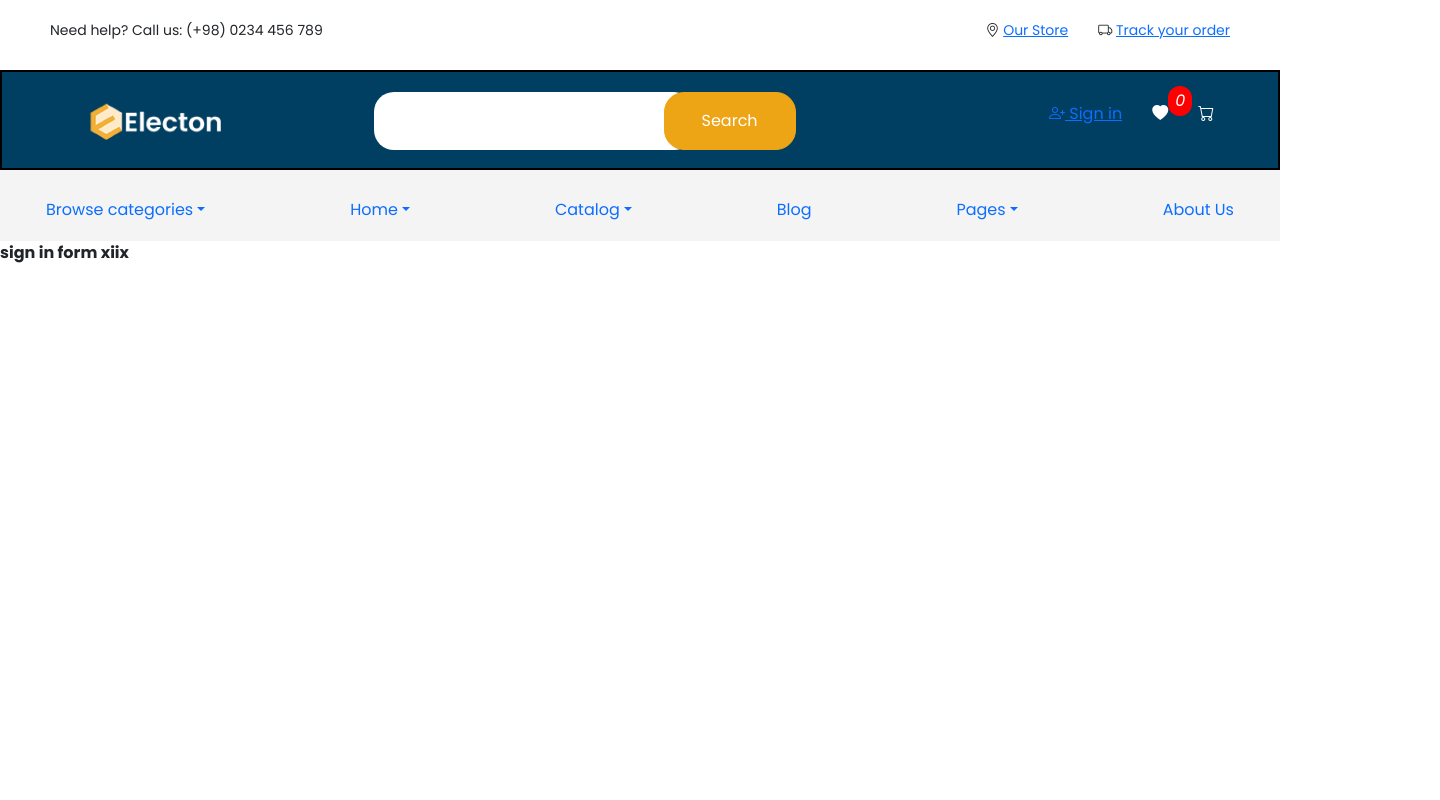
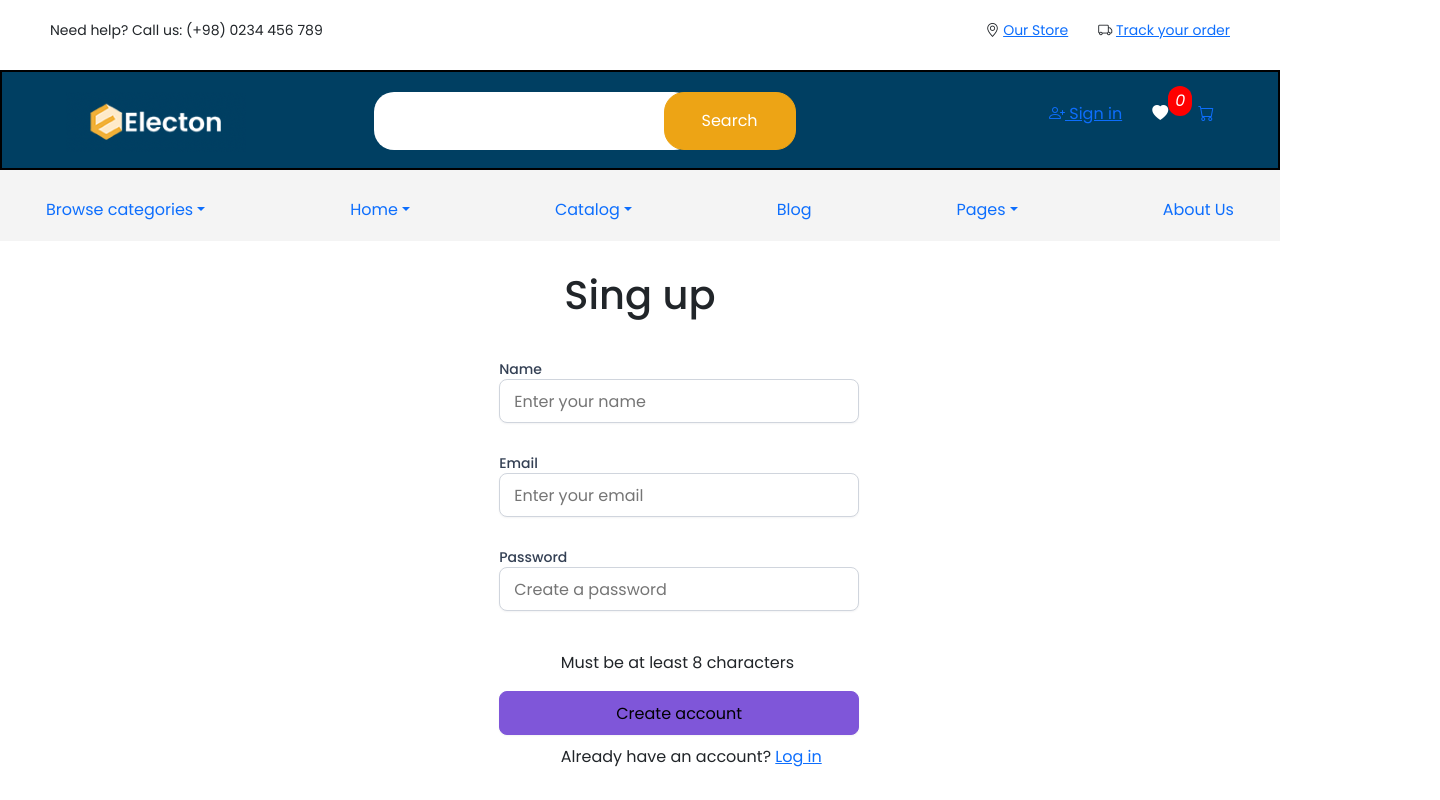
Before and after one commit to Tuvshin2635/Electron-website, a React (Create React App) app in the folder electron-project/: page /SingIn in a window 1280 px wide. Shown: the top 800 px of the page, 1440 px wide, since content can reach past the window. Built offline with nearby package versions, Linux system fonts and the light colour scheme; a web font is replaced by a local one.

Commit message:
search and routes

```diff
--- a/electron-project/package.json
+++ b/electron-project/package.json
@@ -16,6 +16,7 @@
     "react-bootstrap": "^2.7.0",
     "react-bootstrap-icons": "^1.10.2",
     "react-dom": "^18.2.0",
+    "react-router": "^6.6.2",
     "react-router-dom": "^6.6.2",
     "react-scripts": "5.0.1",
     "react-simple-star-rating": "^5.1.7",
--- a/electron-project/src/App.css
+++ b/electron-project/src/App.css
@@ -42,7 +42,7 @@
 }
 
 .bi .bi-cart {
-  color:  red;
+  color: red;
 }
 
 input {
@@ -77,10 +77,9 @@ input {
   height: 200px;
   display: none;
 }
-.hearthCart .bi{
+.hearthCart .bi {
   color: #eda415;
 }
-
 
 .too {
   color: white;
@@ -90,7 +89,6 @@ input {
   border-radius: 30px;
   padding: 3px 7px;
   margin-top: -16px;
-
 }
 
 /* HeadAdvertisment */
@@ -273,18 +271,17 @@ input {
 .productMainApp {
   /* width: calc(100%-8) -20px; */
   /* width: calc(100% / 2) - 20px; */
-
 }
-.heartImg{
+.heartImg {
   display: flex;
   justify-content: space-evenly;
 }
-.heartImg p{
+.heartImg p {
   font-size: 30px;
   color: #eda415;
 }
 
-.heartImg p:active{
+.heartImg p:active {
   /* font-size: 40px; */
   color: rgb(251, 255, 0);
   /* border-radius: 40px; */
@@ -292,10 +289,7 @@ input {
   /* padding: 5px; */
 }
 
-
-
 .productMain {
-
   margin-top: 40px;
   margin-left: 30px;
   display: flex;
@@ -846,3 +840,60 @@ input {
   color: #3b3b3b;
   font-size: 30px;
 }
+
+/* sign up parts  */
+
+.signUpForm {
+  display: flex;
+  flex-direction: column;
+  margin-top: 40px;
+  margin-left: 39%;
+  width: 770px;
+  height: 500px;
+}
+
+.signUpForm input {
+  /* margin-left: 20%; */
+
+  align-items: center;
+  padding: 10px 14px;
+  gap: 8px;
+  width: 360px;
+  height: 44px;
+  background: #ffffff;
+  border: 1px solid #d0d5dd;
+  box-shadow: 0px 1px 2px rgba(16, 24, 40, 0.05);
+  border-radius: 8px;
+  margin-bottom: 30px;
+}
+
+.signUpForm label {
+  /* margin-left: 27%; */
+  font-weight: 500;
+  font-size: 14px;
+  line-height: 20px;
+  color: #344054;
+}
+
+.signUpForm button {
+  /* margin-left: 27%; */
+  align-items: center;
+  padding: 10px 18px;
+  gap: 8px;
+  width: 360px;
+  height: 44px;
+  background: #7f56d9;
+  border: 1px solid #7f56d9;
+  box-shadow: 0px 1px 2px rgba(16, 24, 40, 0.05);
+  border-radius: 8px;
+}
+
+.signUpForm p {
+  margin-left: 8%;
+  margin-top: 10px;
+}
+
+.signUpTitle {
+  margin-top: 30px;
+  text-align: center;
+}
--- a/electron-project/src/App.js
+++ b/electron-project/src/App.js
@@ -7,21 +7,37 @@ import { useState } from "react";
 import SingIn from "./links/SignIn";
 import { Routes, Route, Link } from "react-router-dom";
 import MainPage from "./links/Home";
+import Footer from "./Components/Footer";
+import FooterPart2 from "./Components/FooterPart2";
+import FooterSecond from "./Components/FooterPart3";
+import Cart from "./links/Cart";
+// import {MainPage, setWishlist, cartShop} from './links/Home';
 
 function App() {
+
+
+
   const [wishlist, setWishlist] = useState(0);
   const [cartShop, setCartShop] = useState(0);
 
   return (
     <div>
       <HeadHelp />
-      <SearchBar data={wishlist} data2={setCartShop} />
+      <SearchBar  data={wishlist} data2={setCartShop}  />
       <MainMenu />
 
       <Routes>
         <Route path="/SingIn" element={<SingIn />} />
-        <Route path="/MainPage" element={<MainPage />} />
+        <Route path="/Cart" element={<Cart />} />
+        <Route path="/MainPage" element={<MainPage />}
+         />
       </Routes>
+
+      <Footer />
+      <div className="footerPart3Container">
+        <FooterPart2 />
+        <FooterSecond />
+      </div>
     </div>
   );
 }
--- a/electron-project/src/Components/MainProduct.jsx
+++ b/electron-project/src/Components/MainProduct.jsx
@@ -1,32 +1,26 @@
 import { mainProduct } from "../Data/Banners";
 import AliceCarousel from "react-alice-carousel";
 import { Rating } from "react-simple-star-rating";
-import { useState } from "react";
-import ModalProduct from "./Component-Detail/ModalProduct";
 
 function ProductMain(props) {
   const handleClick = () => {
     props.setWishlist(props.wishlist + 1);
   };
 
-  // const [cart, setCart] = useState(0);
   const handleCart = (props) => {
-    console.log({ handleCart });
+    // console.log({ handleCart });
     props.setCartShop(props.cartShops);
-    // console.log(props.CartShop);
   };
+
 
   const ProductMains = mainProduct.map((data) => {
     return (
       <div className="productMain">
         <div className="heartImg">
-          <button onClick={<ModalProduct/>}> </button>
           <img src={data.thumbnail}  />
           <div>
-            {" "}
             <p onClick={handleClick}>
-              {" "}
-              <i class="bi bi-heart-fill"></i>{" "}
+              <i class="bi bi-heart-fill"></i>
             </p>
           </div>
         </div>
@@ -38,7 +32,9 @@ function ProductMain(props) {
           </div>
           <div>
             <p className="productCart">
-              <i class="bi bi-cart" onClick={handleCart}></i>
+              <i class="bi bi-cart"
+              // onClick={handleCart}
+              ></i>
             </p>
           </div>
         </div>
--- a/electron-project/src/Components/SearchBar.js
+++ b/electron-project/src/Components/SearchBar.js
@@ -1,63 +1,60 @@
 import React from "react";
 import SingIn from "../links/SignIn";
 import "./SearchBar.css";
-import {Routes, Route, Link} from "react-router-dom";
-
-
-
-
+import { Routes, Route, Link } from "react-router-dom";
+import { useState } from "react";
 
 // cartBoxContainer
 
-function SearchBar({ placeholder, data}) {
-  function cartContainer() {
+function SearchBar({ placeholder, data, data2 }) {
 
-    let cartBoxContainer = document.getElementById("cartBox");
-    if (cartBoxContainer.style.display != "block") {
-      cartBoxContainer.style = "display:block";
-    } else {
-      cartBoxContainer.style = "display:none";
-    }
-  }
+  const [search, setSearch] = useState('');
+  console.log(search);
+
+  // function cartContainer() {
+
+  //   let cartBoxContainer = document.getElementById("cartBox");
+  //   if (cartBoxContainer.style.display != "block") {
+  //     cartBoxContainer.style = "display:block";
+  //   } else {
+  //     cartBoxContainer.style = "display:none";
+  //   }
+  // }
 
   return (
     <div className="search">
       <div>
         <Link to="/MainPage">
-
-        <img src="images/logo.png" alt="logo" />{" "}
+          <img src="images/logo.png" alt="logo" />
         </Link>
       </div>
       <div className="searchInputs">
-        <input type="text" placeholder={placeholder} />
+        <input type="text" onChange={(data) => setSearch(data.target.value)}
+        // placeholder={placeholder}
+        />
         <div className="searchButton">
           <button> Search </button>
         </div>
       </div>
       <div className="dataResult"></div>
       <div className="signInHeart">
-        <p >
+        <p>
           <Link to="/SingIn">
             <i class="bi bi-person-plus"></i> Sign in
           </Link>
         </p>
         <p className="heartCart">
           <i class="bi bi-heart-fill">
-            <a className="too">{data}</a>{" "}
+            <a className="too">{data}</a>
           </i>
         </p>
         <p>
-        <i class="bi bi-cart" onClick={cartContainer} >
-            <div id="cartBox"  >
-                { }
-
-            </div>
+          <Link to="/Cart">
+            <i class="bi bi-cart">
             </i>
+          </Link>
         </p>
       </div>
-
-
-
     </div>
   );
 }
--- /dev/null
+++ b/electron-project/src/links/Cart.jsx
@@ -0,0 +1,10 @@
+import React from 'react'
+
+export default function Cart() {
+  return (
+    <div>
+      <h1 className="cartTitle"> Cart parts </h1>
+
+    </div>
+  )
+}
--- a/electron-project/src/links/Home.jsx
+++ b/electron-project/src/links/Home.jsx
@@ -1,11 +1,5 @@
-// import "./App.css";
 import "../App.css";
-
 import { useState } from "react";
-// import {Routes, Route, Link} from "react-router-dom";
-import HeadHelp from "../Components/HeadHelp";
-import SearchBar from "../Components/SearchBar";
-import MainMenu from "../Components/MainMenu";
 import HeadAdvertisment from "../Components/HeadAdvertisment";
 import SecondHead from "../Components/SecondHead";
 import ProductBar from "../Components/ProductBar";
@@ -15,16 +9,17 @@ import FooterProduct from "../Components/ProductFooter";
 import CommentClient from "../Components/CommentCLients";
 import SponsorName from "../Components/Sponsor";
 import LatestNews from "../Components/Latest";
-import FooterPart2 from "../Components/FooterPart2";
-import FooterSecond from "../Components/FooterPart3";
-import Footer from "../Components/Footer";
+import SearchBar from "../Components/SearchBar";
 
 export default function MainPage() {
+  const [cartShop, setCartShop] = useState(0);
   const [wishlist, setWishlist] = useState(0);
-  const [cartShop, setCartShop] = useState(0);
 
   return (
+
     <div className="header">
+      {/* <SearchBar data={wishlist} data2={setCartShop} /> */}
+
       <div className="head-advertisment">
         <HeadAdvertisment />
       </div>
@@ -37,6 +32,7 @@ export default function MainPage() {
           <ProductBar />
         </div>
       </div>
+
       <div className="productMainApp">
         <ProductMain
           wishlist={wishlist}
@@ -61,11 +57,7 @@ export default function MainPage() {
       <div id="latestContainer">
         <LatestNews />
       </div>
-      <Footer />
-      <div className="footerPart3Container">
-        <FooterPart2 />
-        <FooterSecond />
-      </div>
+
     </div>
   );
 }
--- a/electron-project/src/links/SignIn.jsx
+++ b/electron-project/src/links/SignIn.jsx
@@ -1,11 +1,22 @@
-import HeadHelp from "../Components/HeadHelp";
-import SearchBar from "../Components/SearchBar";
+import '../App.css';
 
-export default function SingIn () {
-    return (
-        <div>
-
-            <p><strong>sign in form xiix </strong></p>
-        </div>
-    )
+export default function SingIn() {
+  return (
+    <div>
+      <h1 className="signUpTitle"> Sing up</h1>
+      <div className="signUpForm">
+        <label htmlFor="firstname"> Name </label>
+        <input type="firstName" placeholder="Enter your name" />
+        <label htmlFor="email"> Email </label>
+        <input type="email" name="" id="" placeholder="Enter your email" />
+        <label htmlFor="password"> Password </label>
+        <input type="password" placeholder="Create a password" />
+        <p> Must be at least 8 characters </p>
+        <button> Create account</button>
+        <p>
+          Already have an account? <a href="#"> Log in </a>
+        </p>
+      </div>
+    </div>
+  );
 }
```
Also changed, not shown: 1 other file (tests, documents, lock files or other folders). Lines whose indentation alone changed are shown as unchanged.
